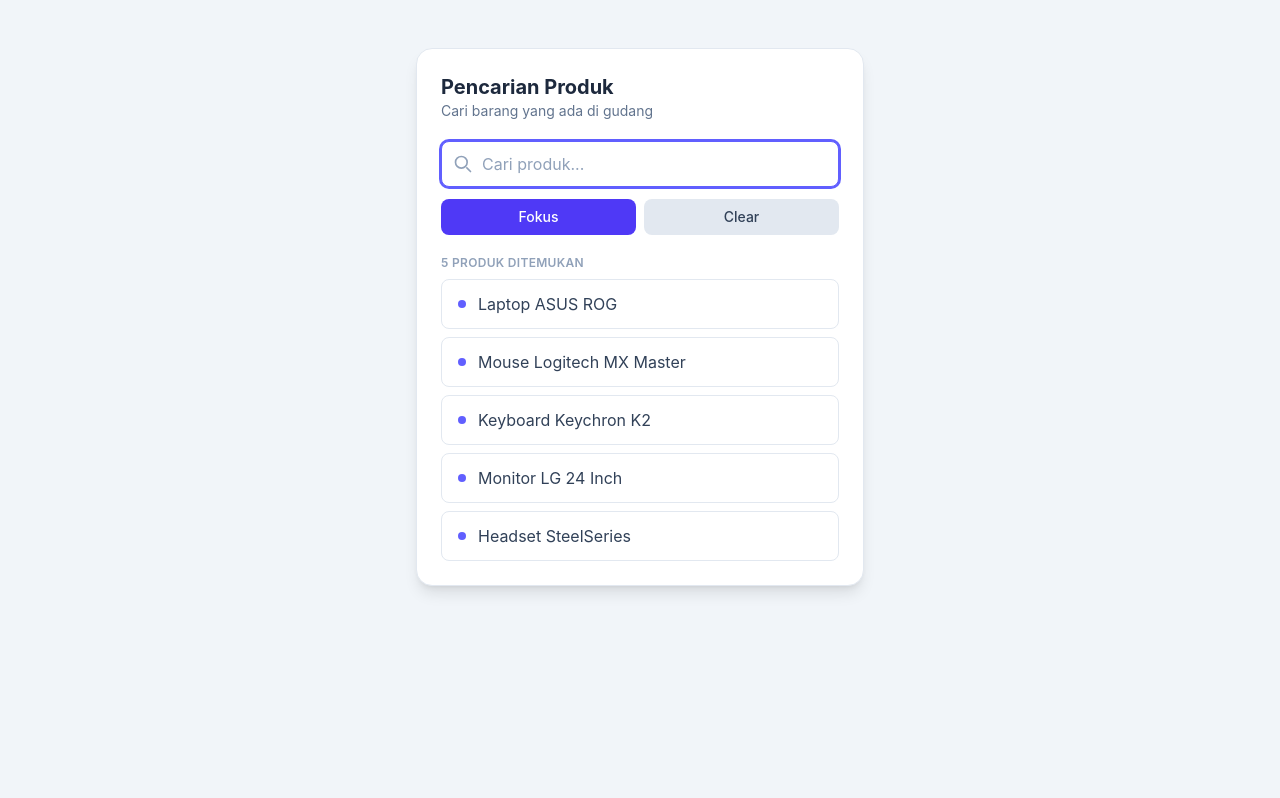
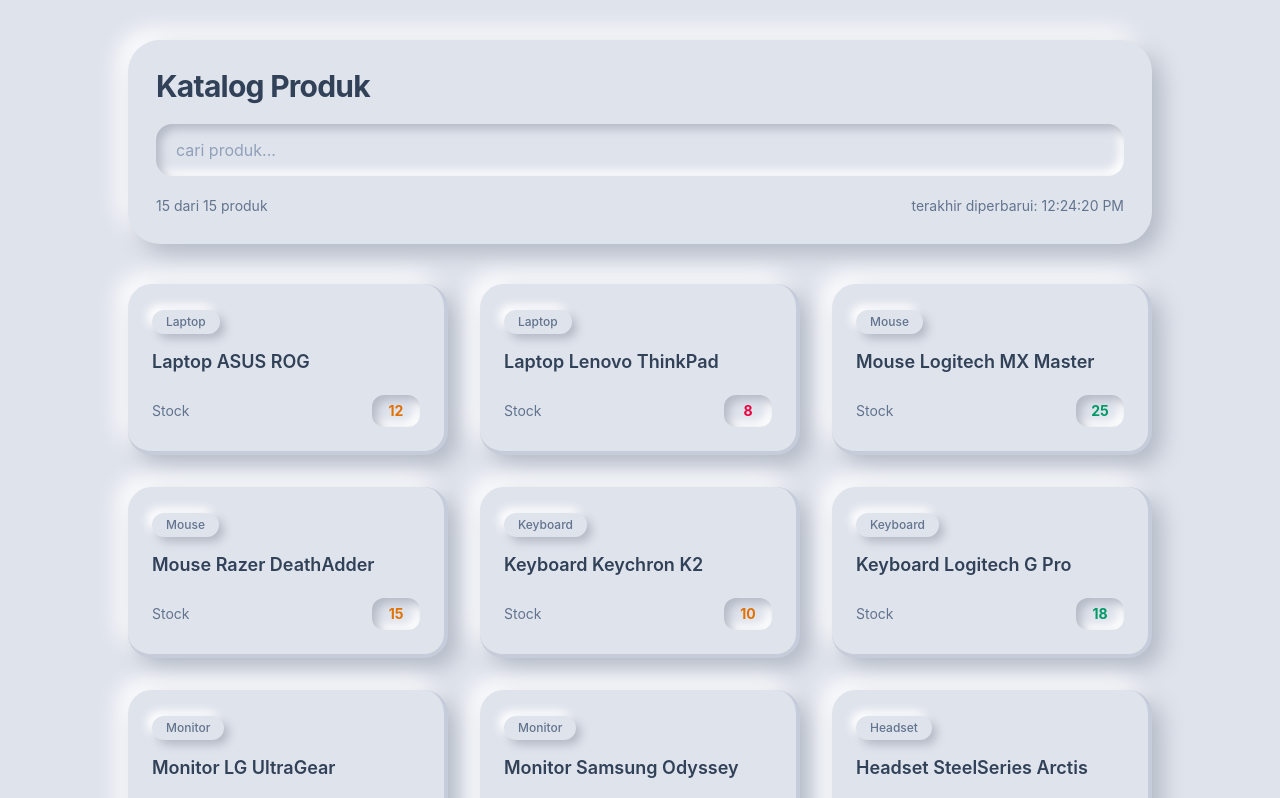
Before and after one commit to Dezarahmd/belajar-react, a React (Vite) app: page / in a window 1280 px wide. Shown: the top 798 px of the page. Built offline with nearby package versions, Linux system fonts and the light colour scheme.

Commit message:
DAY 9 PRACTICE

```diff
--- a/src/practice/DAY 9/App.jsx
+++ b/src/practice/DAY 9/App.jsx
@@ -1,7 +1,7 @@
-import WarehouseSearch from "./WarehouseSearch";
+import ProductFilter from "./ProductFilter";
 
 export default function App(){
     return (
-        <WarehouseSearch/>
+        <ProductFilter/>
     )
 }
--- /dev/null
+++ b/src/practice/DAY 9/ProductFilter.jsx
@@ -0,0 +1,125 @@
+import { memo, useCallback, useMemo, useState } from "react";
+
+export const PRODUCTS = [
+  { id: 1, name: "Laptop ASUS ROG", category: "Laptop", stock: 12 },
+  { id: 2, name: "Laptop Lenovo ThinkPad", category: "Laptop", stock: 8 },
+  { id: 3, name: "Mouse Logitech MX Master", category: "Mouse", stock: 25 },
+  { id: 4, name: "Mouse Razer DeathAdder", category: "Mouse", stock: 15 },
+  { id: 5, name: "Keyboard Keychron K2", category: "Keyboard", stock: 10 },
+  { id: 6, name: "Keyboard Logitech G Pro", category: "Keyboard", stock: 18 },
+  { id: 7, name: "Monitor LG UltraGear", category: "Monitor", stock: 7 },
+  { id: 8, name: "Monitor Samsung Odyssey", category: "Monitor", stock: 9 },
+  { id: 9, name: "Headset SteelSeries Arctis", category: "Headset", stock: 14 },
+  { id: 10, name: "Headset HyperX Cloud II", category: "Headset", stock: 20 },
+  { id: 11, name: "Webcam Logitech C920", category: "Webcam", stock: 6 },
+  { id: 12, name: "Microphone Fifine K669", category: "Microphone", stock: 11 },
+  { id: 13, name: "SSD Samsung 980 Pro", category: "Storage", stock: 30 },
+  { id: 14, name: "RAM Kingston Fury 16GB", category: "RAM", stock: 22 },
+  { id: 15, name: "Power Supply Corsair 650W", category: "Power Supply", stock: 5 },
+];
+
+/* ---------- Design tokens (static string agar aman untuk Tailwind JIT) ---------- */
+const SURFACE = "bg-[#dfe3ec]";
+const RAISED = "shadow-[10px_10px_22px_#b4bac6,-10px_-10px_22px_#ffffff]";
+const RAISED_SM = "shadow-[5px_5px_10px_#b4bac6,-5px_-5px_10px_#ffffff]";
+const PRESSED = "shadow-[inset_5px_5px_10px_#b4bac6,inset_-5px_-5px_10px_#ffffff]";
+
+const STOCK_TIERS = [
+  { max: 8, color: "text-rose-600" },
+  { max: 15, color: "text-amber-600" },
+  { max: Infinity, color: "text-emerald-600" },
+];
+const getStockColor = (stock) => STOCK_TIERS.find((t) => stock <= t.max).color;
+
+const getTime = () => new Date().toLocaleTimeString();
+
+/* ---------- Presentational component ---------- */
+const ProductCard = memo(function ProductCard({ name, category, stock }) {
+  return (
+    <div className="[perspective-900px]">
+      <div
+        className={`${SURFACE} ${RAISED} rounded-3xl border-b-4 border-r-4 border-[#c6ccda] p-6 transition duration-300 ease-out hover:[transform-rotateX(6deg)_rotateY(-6deg)_translateY(-4px)]`}
+      >
+        <span
+          className={`${SURFACE} ${RAISED_SM} inline-block rounded-full px-3.5 py-1 text-xs font-medium text-slate-500`}
+        >
+          {category}
+        </span>
+
+        <h2 className="mt-4 text-lg font-semibold leading-snug text-slate-700">{name}</h2>
+
+        <div className="mt-5 flex items-center justify-between">
+          <p className="text-sm text-slate-500">Stock</p>
+          <span
+            className={`${SURFACE} ${PRESSED} ${getStockColor(stock)} min-w-12 rounded-xl px-3 py-1.5 text-center text-sm font-bold`}
+          >
+            {stock}
+          </span>
+        </div>
+      </div>
+    </div>
+  );
+});
+
+/* ---------- Container ---------- */
+export default function ProductFilter() {
+  const [query, setQuery] = useState("");
+  const [lastUpdated, setLastUpdated] = useState(getTime);
+
+  // Derived state: dihitung saat render, tanpa state + effect tambahan (hindari render ganda)
+  const filteredProducts = useMemo(() => {
+    const q = query.trim().toLowerCase();
+    return q ? PRODUCTS.filter((p) => p.name.toLowerCase().includes(q)) : PRODUCTS;
+  }, [query]);
+
+  // Timestamp diset di event handler (penyebab sebenarnya), bukan di effect
+  const handleChange = useCallback((e) => {
+    setQuery(e.target.value);
+    setLastUpdated(getTime());
+  }, []);
+
+  return (
+    <div className={`${SURFACE} min-h-screen px-4 py-10 sm:px-8`}>
+      <div className="mx-auto max-w-5xl">
+        <header className={`${SURFACE} ${RAISED} mb-10 rounded-4xl p-7`}>
+          <h1 className="mb-5 text-2xl font-bold tracking-tight text-slate-700 sm:text-3xl">
+            Katalog Produk
+          </h1>
+
+          <input
+            type="search"
+            value={query}
+            onChange={handleChange}
+            placeholder="cari produk..."
+            aria-label="Cari produk"
+            className={`${SURFACE} ${PRESSED} w-full rounded-2xl px-5 py-3.5 text-slate-700 placeholder-slate-400 outline-none transition focus:ring-2 focus:ring-indigo-400/60`}
+          />
+
+          <div className="mt-5 flex flex-wrap items-center justify-between gap-2 text-sm text-slate-500">
+            <p>
+              {filteredProducts.length} dari {PRODUCTS.length} produk
+            </p>
+            <p>terakhir diperbarui: {lastUpdated}</p>
+          </div>
+        </header>
+
+        {filteredProducts.length > 0 ? (
+          <div className="grid grid-cols-1 gap-8 sm:grid-cols-2 lg:grid-cols-3">
+            {filteredProducts.map(({ id, ...product }) => (
+              <ProductCard key={id} {...product} />
+            ))}
+          </div>
+        ) : (
+          <div className={`${SURFACE} ${PRESSED} rounded-3xl p-10 text-center`}>
+            <p className="text-lg font-semibold text-slate-700">
+              Tidak ada produk untuk “{query}”
+            </p>
+            <p className="mt-1 text-sm text-slate-500">
+              Coba kata kunci lain, misalnya nama merek atau jenis produk.
+            </p>
+          </div>
+        )}
+      </div>
+    </div>
+  );
+}
```
Also changed, not shown: 1 other file (tests, documents, lock files or other folders).
